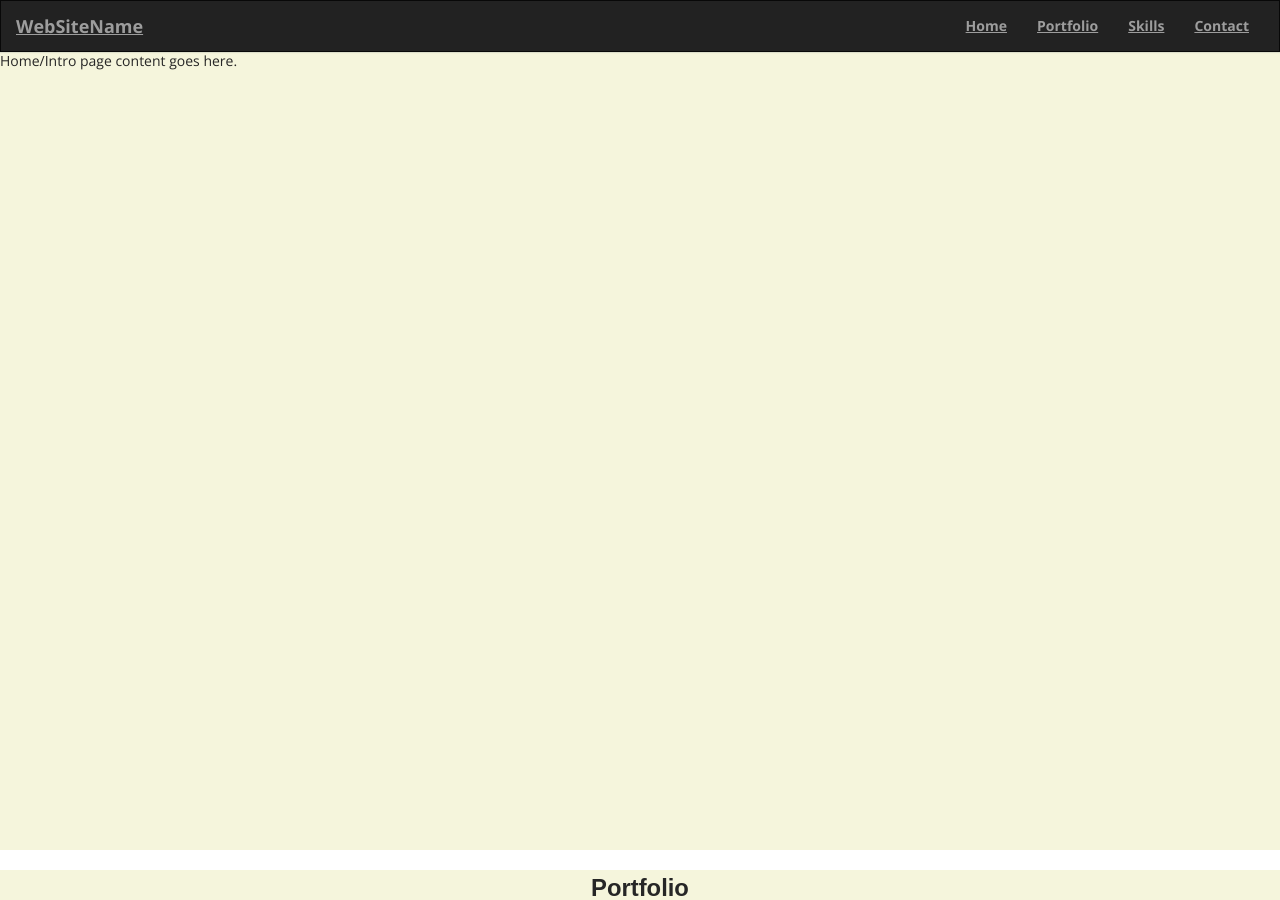
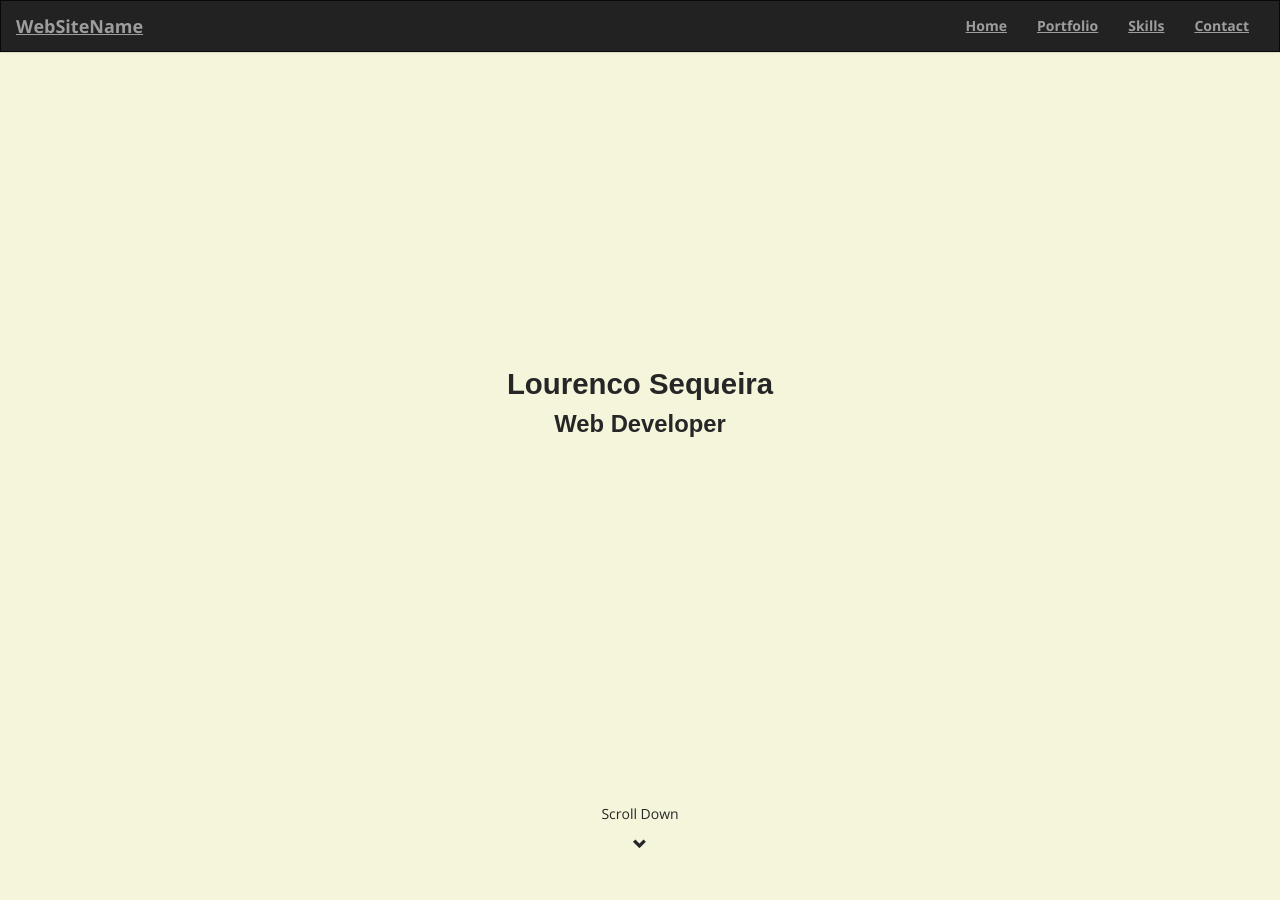
Before and after one commit to laseq/laseq.github.io, a Jekyll site: the page built from index.html, in a window 1280 px wide and 900 px high. Built offline with Jekyll 4.4.1, drawn with Linux system fonts in a browser that asks for light colours; nearby versions of some CDN libraries; some web fonts are replaced; comment, search, counter and statistics services are not loaded.

Commit message:
Made basic home page with name and position

```diff
--- a/_includes/header.html
+++ b/_includes/header.html
@@ -37,6 +37,6 @@
 
 </aside>
 
-<header>
-	<!-- <h1><a href="{{ site.baseurl }}">{{ site.title }}</a></h1> -->
-</header>
+<!-- <header>
+	<h1><a href="{{ site.baseurl }}">{{ site.title }}</a></h1>
+</header> -->
--- a/_includes/section-home.html
+++ b/_includes/section-home.html
@@ -1,2 +1,17 @@
 <a id="home" class="smooth"></a>
-Home/Intro page content goes here.
+
+<div class="content-wrapper">
+  <div class="second-content-wrapper">
+    <div class="dummy-div">
+
+    </div>
+    <div class="intro-content">
+      <h1 id="intro-my-name">Lourenco Sequeira</h1>
+      <h2 id="intro-my-position">Web Developer</h2>
+    </div>
+    <div class="scroll-prompt">
+      <p>Scroll Down</p>
+      <span class="glyphicon glyphicon-chevron-down" aria-hidden="true"></span>
+    </div>
+  </div>
+</div>
--- /dev/null
+++ b/_sass/_intro-section.scss
@@ -0,0 +1,39 @@
+#page1 {
+  .content-wrapper {
+    height: 95vh;
+    width: 100%;
+    display: flex;
+    justify-content: center;
+    // align-items: center;
+
+    .second-content-wrapper {
+      display: flex;
+      flex-direction: column;
+      justify-content: space-between;
+      // align-items: center;
+      height: 95vh;
+
+      .intro-content {
+        text-align: center;
+
+        #intro-my-name, #intro-my-position {
+          margin-top: 0;
+          margin-bottom: 0;
+        }
+
+        #intro-my-name {
+
+        }
+        #intro-my-position {
+
+        }
+      }
+
+      .scroll-prompt {
+        text-align: center;
+      }
+    }
+
+
+  }
+}
--- a/_sass/_layout.scss
+++ b/_sass/_layout.scss
@@ -15,7 +15,7 @@ h3 {
 	line-height: 1.5;
 }
 h1 {
-	color: $main;
+	// color: $main;
 	font-size: 2.1em;
 	a,
 	a:visited {
@@ -36,7 +36,7 @@ a:visited {
 	font-weight: bold;
 }
 a:hover {
-	color: $link-hover-color;
+	// color: $link-hover-color;
 	text-decoration: underline;
 }
 header {
--- a/_sass/_page-sections.scss
+++ b/_sass/_page-sections.scss
@@ -1,5 +1,6 @@
 #page1, #page2, #page3, #page4 {
-  min-height: 800px;
+  // min-height: 800px;
+  min-height: 100vh;
 }
 
 #page1 {
--- a/_sass/_portfolio-section.scss
+++ b/_sass/_portfolio-section.scss
@@ -18,6 +18,9 @@ $active-border-colour: white;
 
 .project-tabs {
   background-color: $projects-tab-colour;
+  a {
+    text-decoration: none;
+  }
   &.active a {
     background-color: $active-project-colour;
     border-color: $active-project-colour;
--- a/css/main.scss
+++ b/css/main.scss
@@ -6,5 +6,6 @@
   "layout",
   "syntax-highlighting",
   "page-sections",
+  "intro-section",
   "skills-section",
   "portfolio-section"
```
